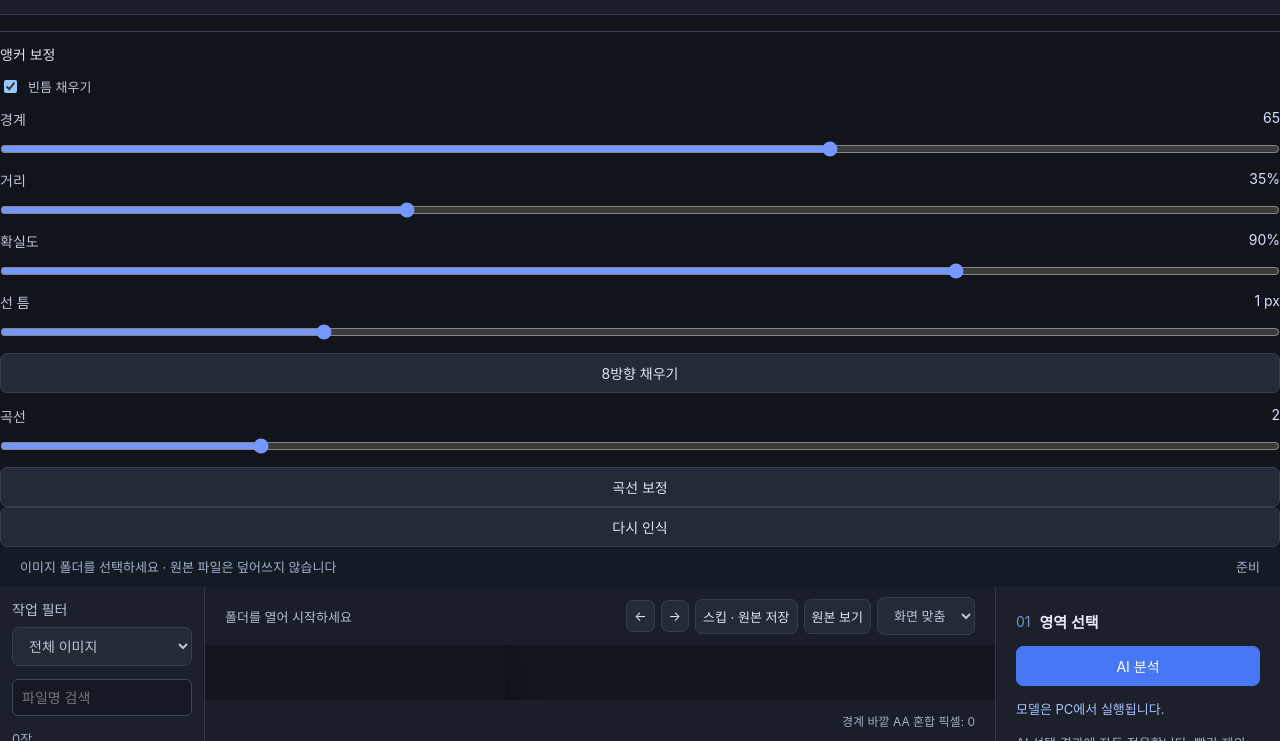
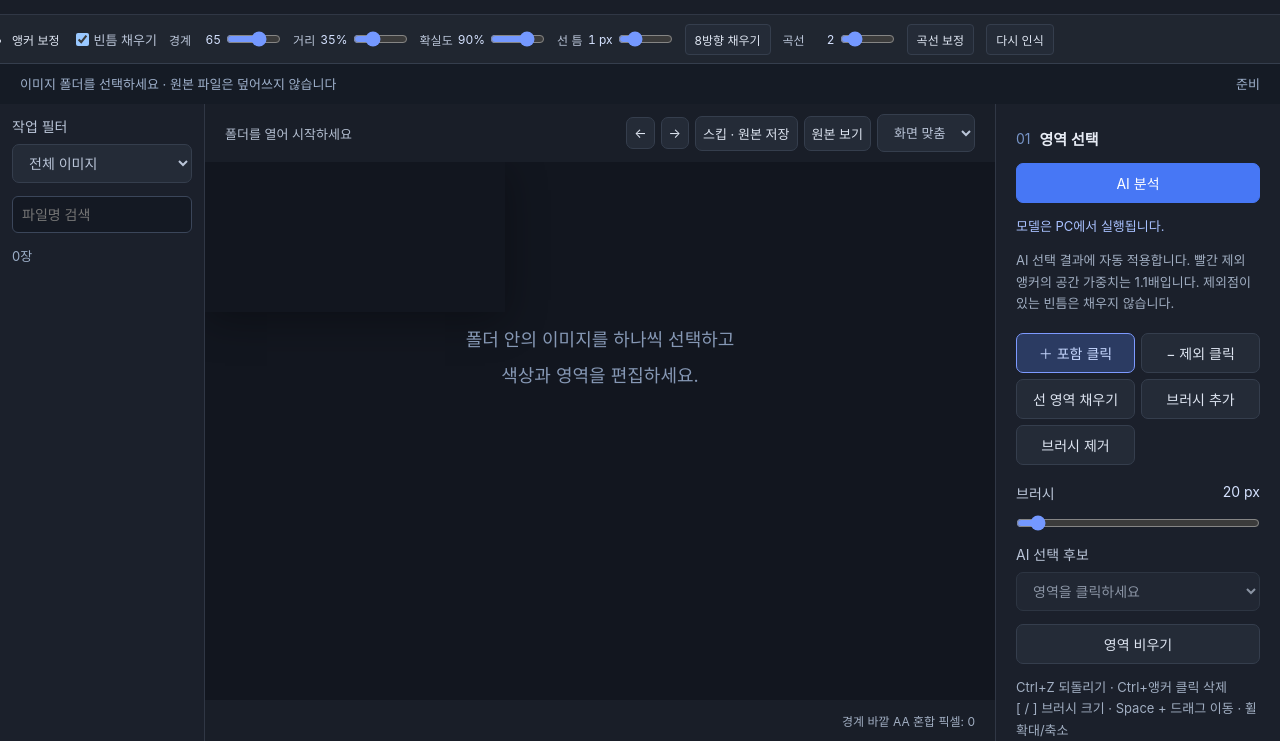
Before and after one commit to umirr/region-studio, an Electron app: page ui/index.html in a window 1280 px wide. Shown: the part 59-800 px from the top of the page. Drawn offline with Linux system fonts and the light colour scheme; no server answers.

Commit message:
Release 0.8.3 single-row anchor options toolbar

```diff
--- a/ui/desktop.css
+++ b/ui/desktop.css
@@ -8,3 +8,12 @@ main{grid-template-rows:minmax(0,1fr)}.workspace,.library,aside{min-height:0}#vi
 #prepPanel{padding:8px 16px;background:#202938}#prepProgress{width:240px;vertical-align:middle}.file img{object-fit:contain}body:has(#prepPanel:not([hidden])){grid-template-rows:auto auto auto minmax(0,1fr)}
 
 body{height:100dvh;display:flex;flex-direction:column;overflow:hidden}header{height:auto;min-height:74px;flex-shrink:0}.brand{flex-shrink:0}.actions{justify-content:flex-end}#libraryBar,#prepPanel{flex-shrink:0}main{height:auto;flex:1;min-height:0}.canvas-toolbar{flex-shrink:0}
+
+/* Photoshop-style single-line options bar, across the full application width. */
+body>.refinement{display:flex;flex-flow:row nowrap;align-items:center;gap:12px;flex:0 0 auto;margin:0;padding:8px 12px;border:0;border-bottom:1px solid #353e4d;background:#202630;overflow-x:auto;overflow-y:hidden;white-space:nowrap;min-height:49px;font-size:12px}
+body>.refinement>.toolbar-title{display:list-item;flex:0 0 auto;cursor:pointer;margin-right:4px}
+body>.refinement>label{display:flex;align-items:center;gap:5px;margin:0;flex:0 0 auto;white-space:nowrap}
+body>.refinement output{float:none;min-width:25px;text-align:right;font-variant-numeric:tabular-nums}
+body>.refinement input[type=range]{display:inline-block;width:55px;margin:0;flex:0 0 55px}
+body>.refinement input[type=checkbox]{margin:0}
+body>.refinement button{flex:0 0 auto;width:auto;padding:6px 9px;font-size:12px;border-radius:4px;margin:0}
```
